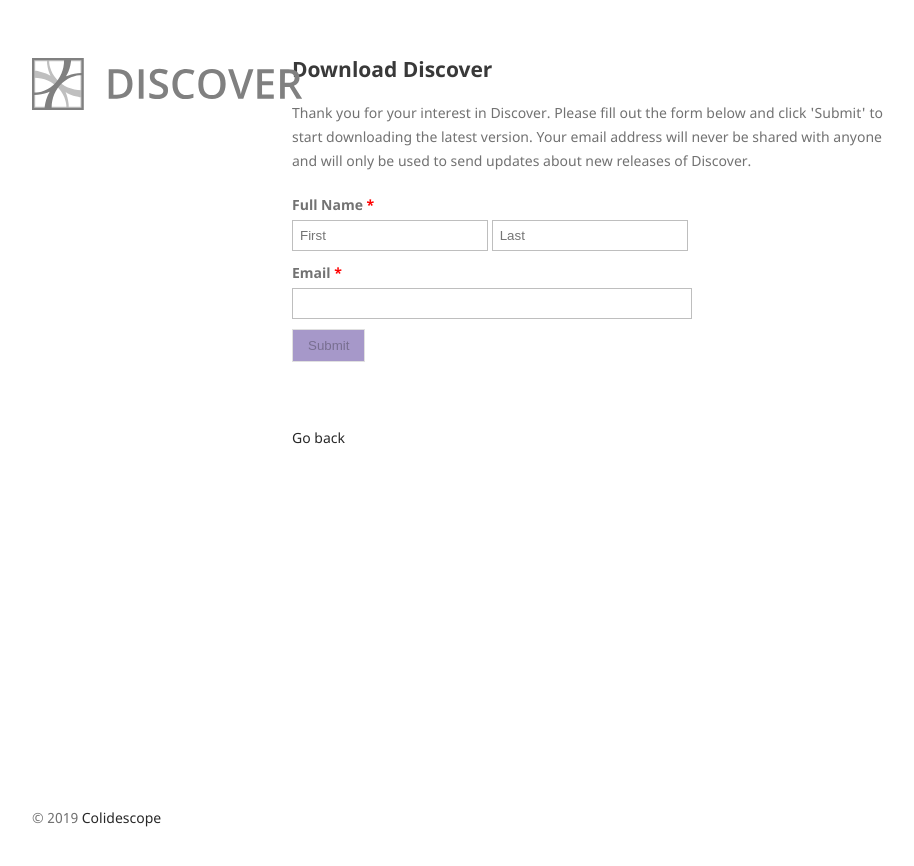
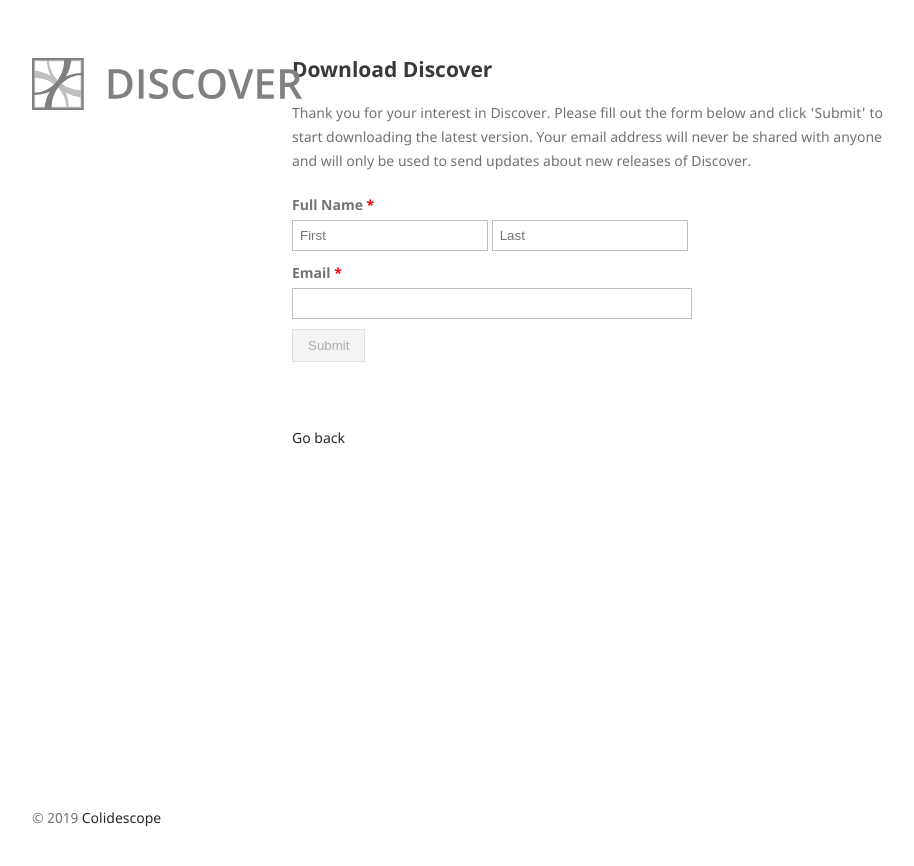
Before and after one commit to colidescope/discover, a Jekyll site: the page built from docs/download.md, in a window 1280 px wide. Shown: the top 866 px of the page, without its empty margins (178-1092 px from the left). Built offline with Jekyll 4.4.1, drawn with Linux system fonts in a browser that asks for light colours; nearby versions of some CDN libraries; our own code applies the rules of GitHub Pages for plain Markdown files.

Commit message:
Update jekyll-theme-minimal.scss

```diff
--- a/docs/_sass/jekyll-theme-minimal.scss
+++ b/docs/_sass/jekyll-theme-minimal.scss
@@ -122,8 +122,8 @@
 .button {
   padding: 8px 15px 8px 15px;
   margin-right: 10px;
-  //background: #f4f4f4;
-  background: #a698c9;
+  background: #f4f4f4;
+  //background: #a698c9;
   //border-radius:5px;
   border:1px solid #e0e0e0;
   cursor:pointer;
```
